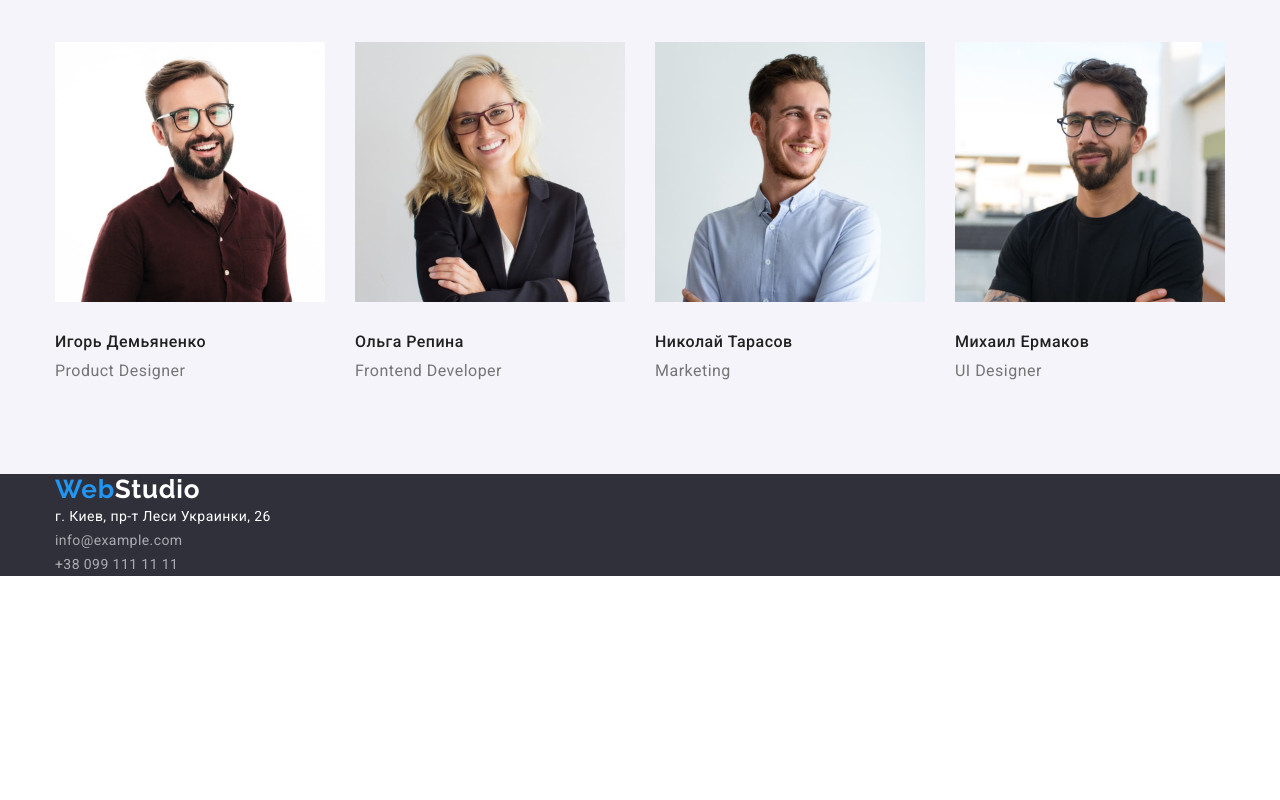
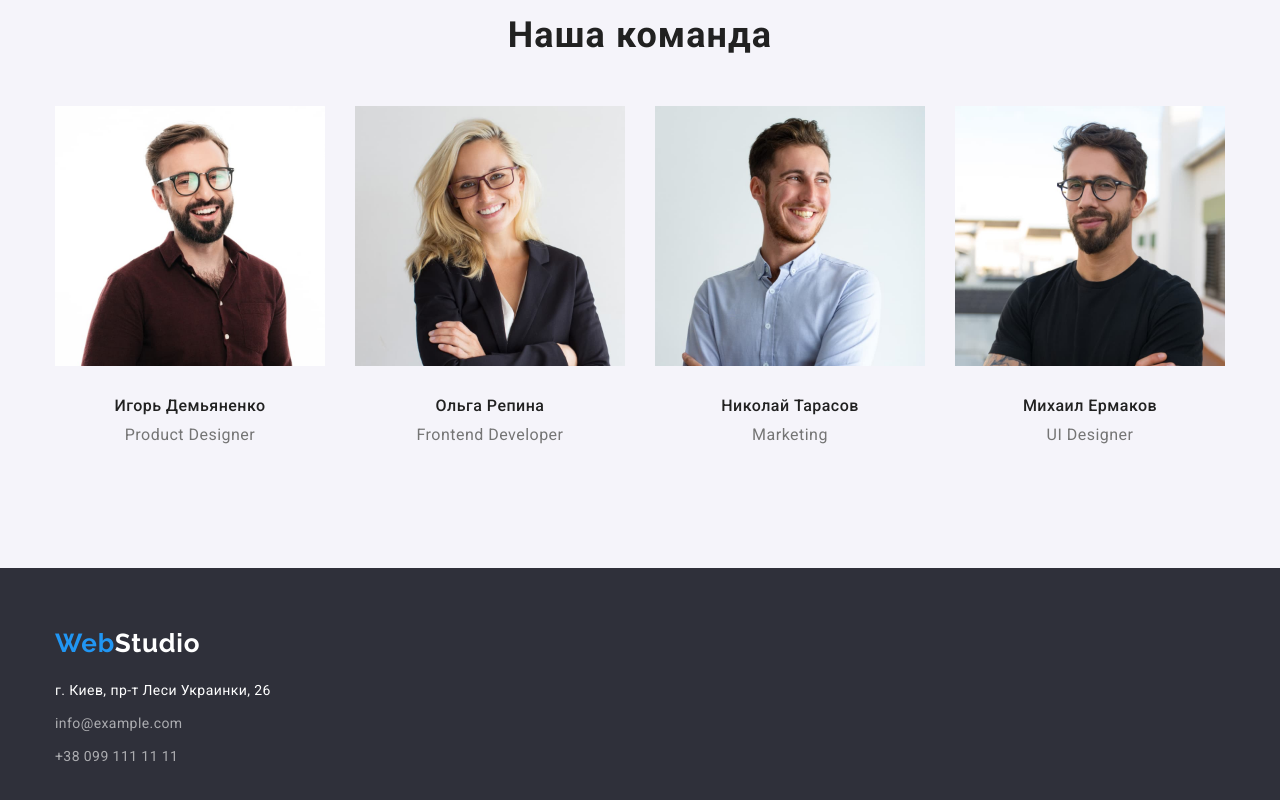
Before and after one commit to AlyonaKileynikova/goit-markup-hw-03, a plain HTML site: page index.html in a window 1280 px wide. Shown: the part 1530-2330 px from the top of the page. Before the commit the page ends 2106 px from the top, so only its background shows below. Drawn offline with nearby package versions, Linux system fonts and the light colour scheme.

Commit message:
HW03
Corected mistakes after checking

```diff
--- a/css/styles.css
+++ b/css/styles.css
@@ -84,6 +84,8 @@ img {
 .page-header {
     margin: 0;
     border-bottom: 1px solid #ECECEC;
+    padding-top: 24px;
+    padding-bottom: 24px;
 }
 
 /*----------- site-nav---------- */
@@ -167,10 +169,16 @@ img {
     text-align: center;
 }
 
+.hero.section {
+    padding-top: 200px;
+    padding-bottom: 200px;
+}
+
 .hero-text {
     display: inline-block;
     width: 696px;
-    margin: 104px 252px 30px;
+    margin-bottom: 30px;
+    /* padding-top: 200px; */
     font-weight: 900;
     font-size: 44px;
     line-height: 1.36;
@@ -186,6 +194,7 @@ img {
     padding: 10px 32px;
     margin-right: 468px;
     margin-left: 468px;
+    /* margin-bottom: 200px; */
     border: 1px solid transparent;
     min-width: 200px;
     background-color: var(--accent-color);
@@ -203,7 +212,7 @@ img {
 
 
 .principles {
-    /* margin-top: 294px; */
+    padding-top: 94px;
 }
 
 .principles-list {
@@ -239,9 +248,11 @@ img {
     letter-spacing: 0.03em;
 }
 
+/* чем мы занимаемся */
 
-
-/* чем мы занимаемся */
+/* .ativity.section {
+    padding-bottom: 94px;
+} */
 
 .activity-title {
     margin-top: 0;
@@ -302,21 +313,28 @@ img {
     width: 270px;
 }
 
+.team-signature {
+    padding-top: 30px;
+    padding-bottom: 30px;
+}
+
 .team-name {
+    margin: 0;
     font-weight: 500;
     font-size: 16px;
     line-height: 1.19;
     letter-spacing: 0.03em;
+    text-align: center;
     color: #212121;
-    margin-top: 30px;
-    margin-bottom: 10px;
 }
 
 .team-position {
+    margin-top: 10px;
     font-weight: 400;
     font-size: 16px;
     line-height: 1.19;
     letter-spacing: 0.03em;
+    text-align: center;
     color: #757575;
 }
 
@@ -324,9 +342,13 @@ img {
 
 .page-footer {
     background-color: #2F303A;
+    padding-top: 60px;
+    padding-bottom: 60px;
 }
 
 .logo-down {
+    display: block;
+    margin-bottom: 20px;
     font-family: 'Raleway';
     font-style: normal;
     font-weight: 700;
@@ -334,6 +356,10 @@ img {
     line-height: 1.19;
     letter-spacing: 0.03em;
     color: #ffffff;
+}
+
+.address {
+    /* margin-top: 20px; */
 }
 
 .adress-title {
@@ -345,7 +371,9 @@ img {
     color: #ffffff;
 }
 
-.mail-tel {
+.mail,.tel {
+    display: inline-block;
+    margin: 9px 0 0 0;
     font-weight: 400;
     font-style: normal;
     font-size: 14px;
@@ -354,8 +382,8 @@ img {
     color: rgba(255, 255, 255, 0.6);;
 }
 
-.mail-tel:hover,
-.mail-tel:focus {
+.mail .tel:hover,
+.mail .tel:focus {
     color: var(--accent-color);
 }
 
@@ -373,11 +401,10 @@ img {
 .filter-list {
     display: flex;
     justify-content: center;
-    margin-bottom: 34px;
+    margin-bottom: 50px;
 }
 
 .filter-title {
-    margin-bottom: 34px;
 }
 
 .filter-title:not(:last-child) {
--- a/index.html
+++ b/index.html
@@ -26,9 +26,9 @@
                 <li class="item"><a href="./portfolio.html" class="link">Портфолио</a></li>
                 <li class="item"><a href="" class="link">Контакты</a></li>
             </ul>
-        </nav>
             <a href="mailto:info@devstudio.com" class="mail">info@devstudio.com</a>
             <a href="tel:+380961111111" class="tel">+38 096 111 11 11</a>
+        </nav>
     </div>
         </header>
     <main>
@@ -40,7 +40,7 @@
             </div>
         </section>
         <!--principles-->
-        <section class="principles section">
+        <section class="principles">
             <div class="container">
                 <ul class="principles-list">
                 <li class="principles-item">
@@ -67,7 +67,7 @@
             </div>
         </section>
         <!--What we do-->
-        <section class="section">
+        <section class="activity section">
             <div class="container">
                 <h2 class="activity-title">Чем мы занимаемся</h2>
                 <ul class="activity-list">
@@ -90,23 +90,31 @@
                 <ul class="team-list">
                 <li class="team-item">
                     <img src="./images/team-card-1.jpg" alt="Игорь Демьяненко" width="270" height="260">
+                    <div class="team-signature">
                         <h2 class="team-name">Игорь Демьяненко</h2>
                         <p lang="en" class="team-position">Product Designer</p>
+                    </div>
                 </li>
                 <li class="team-item">
                     <img src="./images/team-card-2.jpg" alt="Ольга Репина" width="270" height="260">
+                    <div class="team-signature">
                         <h2 class="team-name">Ольга Репина</h2>
                         <p lang="en" class="team-position">Frontend Developer</p>
+                    </div>
                 </li>
                 <li class="team-item">
                     <img src="./images/team-card-3.jpg" alt="Николай Тарасов" width="270" height="260">
+                    <div class="team-signature">
                         <h2 class="team-name">Николай Тарасов</h2>
                         <p lang="en" class="team-position">Marketing</p>
+                    </div>
                 </li>
                 <li class="team-item">
                     <img src="./images/team-card-4.jpg" alt="Михаил Ермаков" width="270" height="260">
+                    <div class="team-signature">
                         <h2 class="team-name">Михаил Ермаков</h2>
                         <p lang="en" class="team-position">UI Designer</p>
+                    </div>
                 </li>
                 </ul>
             </div>
@@ -115,10 +123,10 @@
     <footer class="page-footer">
         <div class="container">
             <a href="" class="logo-down"><span class="another-color">Web</span>Studio</a>
-            <address>
+            <address class="address">
                 <p class="adress-title">г. Киев, пр-т Леси Украинки, 26</p>
-                <a href="mailto:info@example.com" class="mail-tel">info@example.com</a> <br>
-                <a href="tel:+380991111111" class="mail-tel">+38 099 111 11 11</a>
+                <a href="mailto:info@example.com" class="mail">info@example.com</a> <br>
+                <a href="tel:+380991111111" class="tel">+38 099 111 11 11</a>
             </address>
         </div>
     </footer>
```
Also changed, not shown: portfolio.html (+4 -4 lines). Lines whose indentation alone changed are shown as unchanged.
